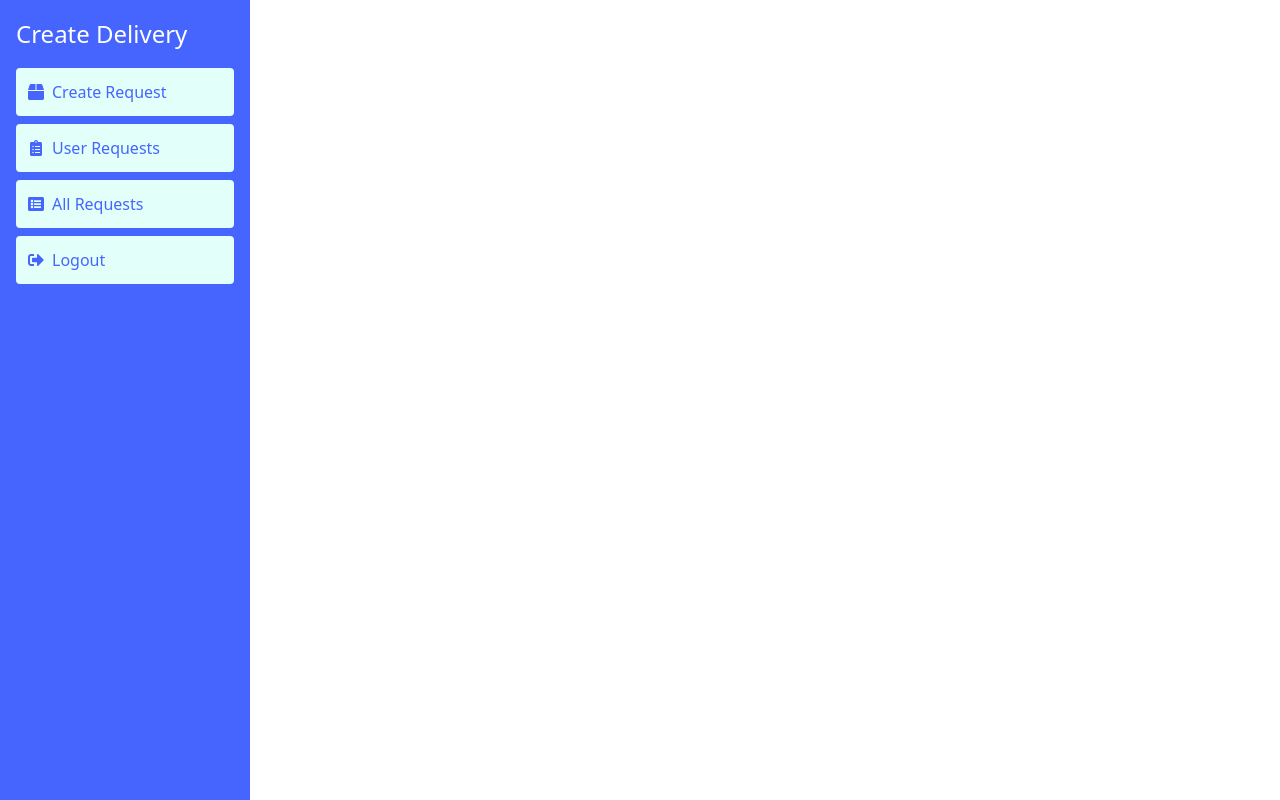
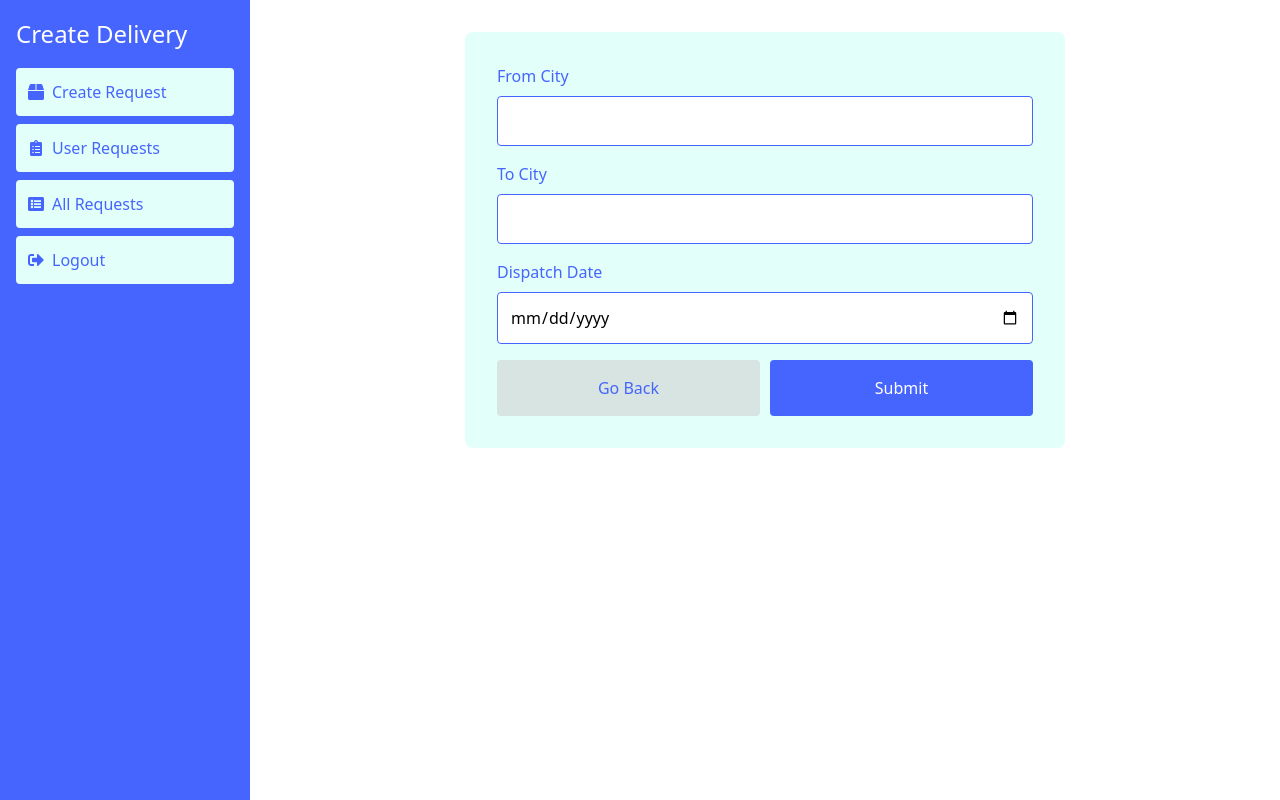
Before and after one commit to yaroslav-tsarenko/gotoinc-test-task, a React (Create React App) app: page /1/create/deliver in a window 1280 px wide. Built offline with nearby package versions, Linux system fonts and the light colour scheme.

Commit message:
#GTT-006: implemented logic for adding delivery request

```diff
--- /dev/null
+++ b/src/components/delivery-form/DeliveryForm.module.scss
@@ -0,0 +1,61 @@
+.deliveryForm {
+  display: flex;
+  flex-direction: column;
+  gap: 1rem;
+  max-width: 600px;
+  margin: 0 auto;
+  padding: 2rem;
+  background-color: var(--light-diamond);
+  border-radius: 8px;
+}
+
+.inputGroup {
+  display: flex;
+  flex-direction: column;
+}
+
+.label {
+  font-size: 1rem;
+  color: var(--royal-blue);
+  margin-bottom: 0.5rem;
+}
+
+.input {
+  padding: 0.75rem;
+  border: 1px solid var(--royal-blue);
+  border-radius: 4px;
+}
+
+.buttonNav {
+  display: flex;
+  gap: 10px;
+}
+
+.button {
+  background-color: var(--royal-blue);
+  color: var(--white);
+  padding: 1rem;
+  border: none;
+  display: flex;
+  align-items: center;
+  align-content: center;
+  justify-content: center;
+  border-radius: 4px;
+  width: 100%;
+  cursor: pointer;
+  font-size: 1rem;
+  transition: background-color 0.3s ease;
+
+  &:first-child{
+    background: var(--light-diamond-hovered);
+    color: var(--royal-blue);
+
+    &:hover{
+      color: var(--white);
+    }
+  }
+}
+
+.button:hover {
+  background-color: var(--royal-blue-hovered);
+}
--- /dev/null
+++ b/src/components/delivery-form/DeliveryForm.tsx
@@ -0,0 +1,83 @@
+import React, { useState } from 'react';
+import { Link, useNavigate, useParams } from 'react-router-dom';
+import { useDeliveryStore } from '../../stores/deliveryStore';
+import styles from './DeliveryForm.module.scss';
+
+const DeliveryForm: React.FC = () => {
+    const { id } = useParams<{ id: string }>();
+    const navigate = useNavigate();
+    const addDelivery = useDeliveryStore((state) => state.addDelivery);
+
+    const [formData, setFormData] = useState({
+        fromCity: '',
+        toCity: '',
+        dispatchDate: '',
+    });
+
+    const handleChange = (e: React.ChangeEvent<HTMLInputElement>) => {
+        setFormData({
+            ...formData,
+            [e.target.name]: e.target.value,
+        });
+    };
+
+    const handleSubmit = (e: React.FormEvent) => {
+        e.preventDefault();
+        if (id) {
+            addDelivery({ ...formData, userId: id });
+            window.alert('Delivery created successfully');
+            setTimeout(() => {
+                navigate(`/${id}/requests`);
+            }, 1000)
+        } else {
+            console.error('User ID is undefined');
+            window.alert('Error creating delivery');
+        }
+    };
+
+    return (
+        <form className={styles.deliveryForm} onSubmit={handleSubmit}>
+            <div className={styles.inputGroup}>
+                <label className={styles.label} htmlFor="fromCity">From City</label>
+                <input
+                    className={styles.input}
+                    type="text"
+                    id="fromCity"
+                    name="fromCity"
+                    value={formData.fromCity}
+                    onChange={handleChange}
+                    required
+                />
+            </div>
+            <div className={styles.inputGroup}>
+                <label className={styles.label} htmlFor="toCity">To City</label>
+                <input
+                    className={styles.input}
+                    type="text"
+                    id="toCity"
+                    name="toCity"
+                    value={formData.toCity}
+                    onChange={handleChange}
+                    required
+                />
+            </div>
+            <div className={styles.inputGroup}>
+                <label className={styles.label} htmlFor="dispatchDate">Dispatch Date</label>
+                <input
+                    className={styles.input}
+                    type="date"
+                    id="dispatchDate"
+                    name="dispatchDate"
+                    value={formData.dispatchDate}
+                    onChange={handleChange}
+                />
+            </div>
+            <div className={styles.buttonNav}>
+                {id && <Link to={`/${id}/create`} className={styles.button}>Go Back</Link>}
+                <button className={styles.button} type="submit">Submit</button>
+            </div>
+        </form>
+    );
+};
+
+export default DeliveryForm;
--- a/src/pages/create-delivery/CreateDelivery.tsx
+++ b/src/pages/create-delivery/CreateDelivery.tsx
@@ -1,9 +1,11 @@
 import React from 'react';
 import DashboardLayout from "../../components/dashboard-layout/DashboardLayout";
+import DeliveryForm from "../../components/delivery-form/DeliveryForm";
 
 const CreateDelivery: React.FC = () => {
     return (
         <DashboardLayout title="Create Delivery">
+            <DeliveryForm/>
         </DashboardLayout>
     );
 };
--- /dev/null
+++ b/src/stores/deliveryStore.ts
@@ -0,0 +1,28 @@
+import { create } from 'zustand';
+import { persist } from 'zustand/middleware';
+
+interface Delivery {
+    fromCity: string;
+    toCity: string;
+    dispatchDate: string;
+    userId: string;
+}
+
+interface DeliveryStore {
+    deliveries: Delivery[];
+    addDelivery: (delivery: Delivery) => void;
+}
+
+export const useDeliveryStore = create<DeliveryStore>()(
+    persist(
+        (set) => ({
+            deliveries: [],
+            addDelivery: (delivery: Delivery) => set((state) => ({
+                deliveries: [...state.deliveries, delivery],
+            })),
+        }),
+        {
+            name: 'delivery-storage',
+        }
+    )
+);
```
